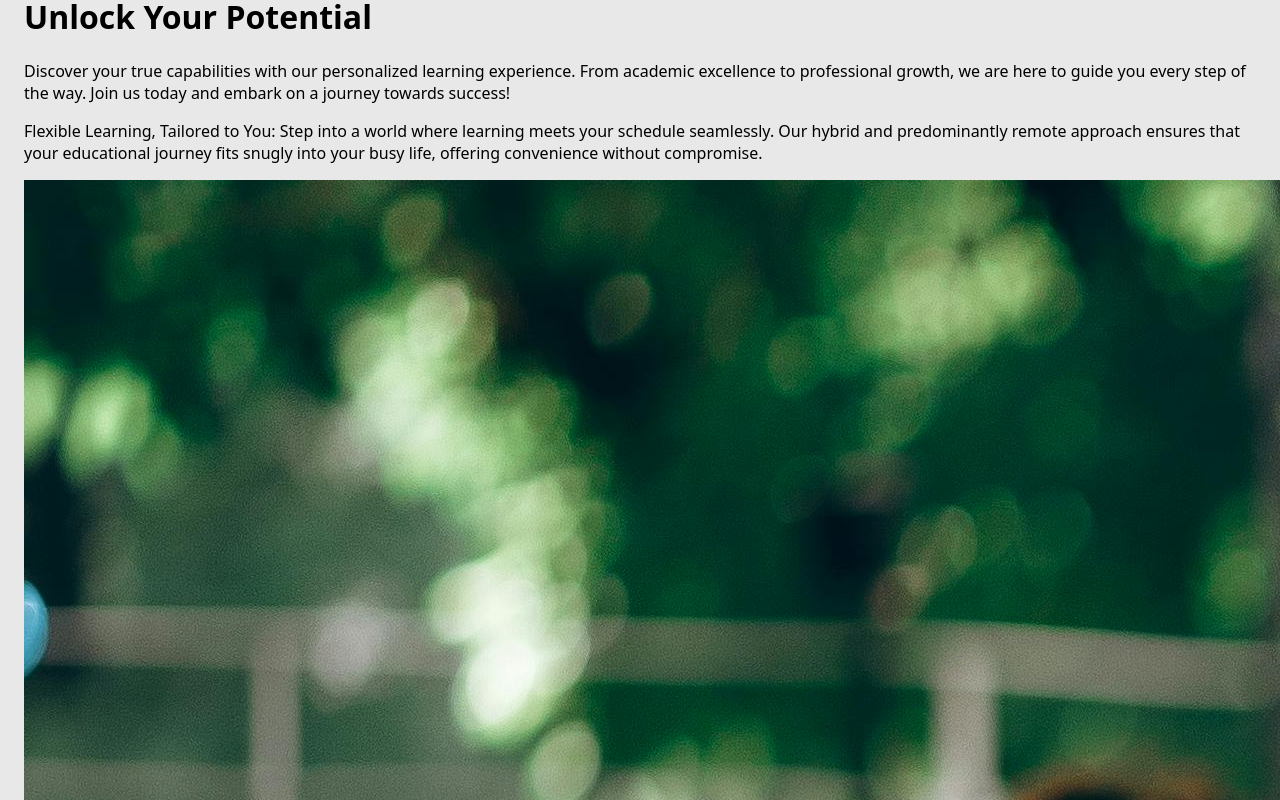
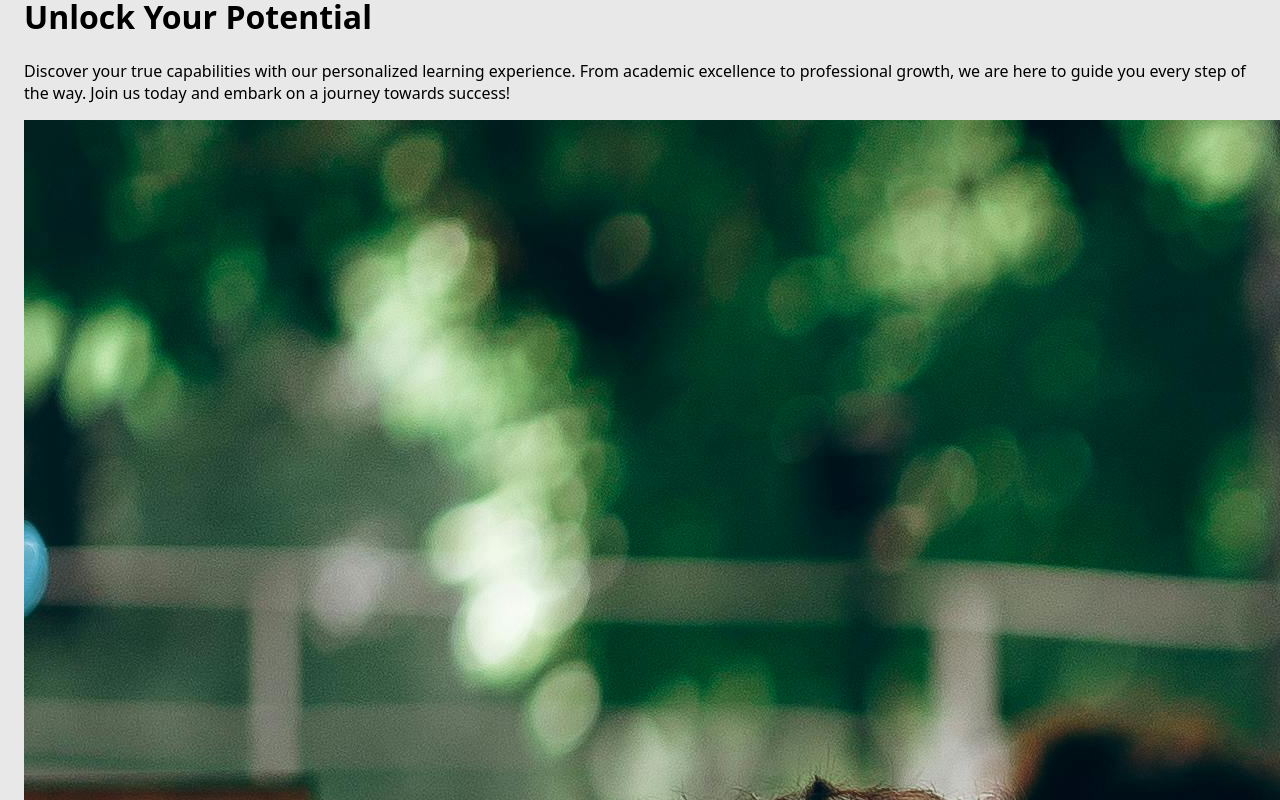
Before and after one commit to Rbustan0/BrainyTutoring, a React (Vite) app: page / in a window 1280 px wide. Shown: the part 3540-4340 px from the top of the page. Built offline with nearby package versions, Linux system fonts and the light colour scheme; the HTML template or start-up script is replaced by a standard one.

Commit message:
Refactor main for better loading time

```diff
--- a/src/pages/home.jsx
+++ b/src/pages/home.jsx
@@ -1,58 +1,63 @@
 import React from 'react';
 
 const Home = () => {
+  const sections = [
+    {
+      title: "Flexible Learning",
+      description: "Tailored to You: Step into a world where learning meets your schedule seamlessly. Our hybrid and predominantly remote approach ensures that your educational journey fits snugly into your busy life, offering convenience without compromise.",
+      imageUrl: "/1.jpg",
+      alt: "College students gathering for coffee",
+      className: "bg-orange-400"
+    },
+    {
+      title: "Discover Your Potential in S.T.E.M",
+      description: "Dive into the wonders of Science, Technology, Engineering, and Mathematics with our immersive S.T.E.M. curriculum. From the intricacies of coding to the marvels of physics, we ignite curiosity and foster innovation, empowering you to thrive in the digital age.",
+      imageUrl: "/new1.jpg",
+      alt: "Chemistry student prepping tools for experiment",
+      className: "bg-green-400"
+    },
+    {
+      title: "Beyond Tutoring",
+      description: "Elevate Your Academic Journey: It's not just about the grades; it's about mastering the art of learning. Our academic coaching goes beyond the textbook, guiding you towards effective study habits, critical thinking skills, and a mindset primed for success.",
+      imageUrl: "/3.jpg",
+      alt: "A mentor giving a speech to a group",
+      className: "bg-yellow-400"
+    },
+    {
+      title: "Craft Your Future with Confidence",
+      description: "Your resume is more than just a piece of paper; it's a reflection of your journey and aspirations. Our expert resume-building services polish your achievements, highlighting your unique strengths and propelling you towards your dreams.",
+      imageUrl: "/new2.jpg",
+      alt: "A group of people in a meeting room discussing business strategies",
+      className: "bg-red-400"
+    }
+  ];
+
   return (
-    <div className="container mx-auto mt-8">
+    <div className="container mx-auto mt-4">
       <div className="bg-blue-400 rounded-lg p-8 mb-8">
         <div className="text-center">
-          <h1 className="text-5xl font-bold text-neutral-100 mb-6">Unlock Your Potential</h1>
-          <p className="text-lg text-neutral-100 mb-4">Discover your true capabilities with our personalized learning experience. From academic excellence to professional growth, we are here to guide you every step of the way. Join us today and embark on a journey towards success!</p>
+          <h1 className="text-4xl lg:text-5xl font-bold text-neutral-100 mb-6">Unlock Your Potential</h1>
+          <p className="text-base lg:text-lg text-neutral-100 mb-4">Discover your true capabilities with our personalized learning experience. From academic excellence to professional growth, we are here to guide you every step of the way. Join us today and embark on a journey towards success!</p>
         </div>
       </div>
-      <div className="flex flex-col md:flex-row justify-center items-center mb-8">
-        <div className="md:w-1/2 p-4">
-          <p className="text-center rounded-lg bg-blue-500 text-neutral-100 lg:text-xl xl:text-2xl 2xl:text-3xl p-6 md:p-8">Flexible Learning, Tailored to You: Step into a world where learning meets your schedule seamlessly. Our hybrid and predominantly remote approach ensures that your educational journey fits snugly into your busy life, offering convenience without compromise.</p>
-        </div>
-        <div className="md:w-1/2 p-4">
-          <img src='/1.jpg' alt='College students gathering for coffee'
-            className="w-full h-auto lg:-h-full object-fill md:h-64 lg:h-96 rounded-lg"
+      {sections.map((section, index) => (
+        <div key={index} className="rounded-lg p-2 mb-2">
+          <div className="flex flex-col md:flex-row justify-center items-center mb-2">
+            <div className="md:w-1/2 p-4 flex justify-center">
+              <img src={section.imageUrl} alt={section.alt}
+                className="lazyload w-full md:w-10/12 h-auto lg:-h-full object-cover md:h-64 lg:h-96 rounded-lg"
                 loading="lazy"
               />
             </div>
-      </div>
-      <div className="flex flex-col md:flex-row justify-center items-center mb-8">
-        <div className="md:w-1/2 p-4">
-          <img src='/new1.jpg' alt='Chemistry student prepping tools for experiment'
-            className="w-full h-auto lg:-h-full object-fill md:h-64 lg:h-96 rounded-lg"
-            loading="lazy"
-          />
-        </div>
-        <div className="md:w-1/2 p-4">
-          <p className="text-center rounded-lg bg-green-500 text-neutral-100 lg:text-xl xl:text-2xl 2xl:text-3xl p-6 md:p-8">Unlock Your Potential in S.T.E.M: Dive into the wonders of Science, Technology, Engineering, and Mathematics with our immersive S.T.E.M. curriculum. From the intricacies of coding to the marvels of physics, we ignite curiosity and foster innovation, empowering you to thrive in the digital age.</p>
+            <div className={`${section.className} rounded-lg md:w-1/2 p-4 md:ml-2`}>
+              <div className="text-center">
+                <h1 className="text-2xl lg:text-4xl font-bold text-neutral-100 mb-6">{section.title}</h1>
+                <p className="text-sm lg:text-lg text-neutral-100 mb-4">{section.description}</p>
               </div>
             </div>
-      <div className="flex flex-col md:flex-row justify-center items-center mb-8">
-        <div className="md:w-1/2 p-4">
-          <p className="text-center rounded-lg bg-yellow-500 text-neutral-100 lg:text-xl xl:text-2xl 2xl:text-3xl p-6 md:p-8">Beyond Tutoring: Elevate Your Academic Journey: It's not just about the grades; it's about mastering the art of learning. Our academic coaching goes beyond the textbook, guiding you towards effective study habits, critical thinking skills, and a mindset primed for success.</p>
-        </div>
-        <div className="md:w-1/2 p-4">
-          <img src='/3.jpg' alt='A mentor giving a speech to a group'
-            className="w-full h-auto lg:-h-full object-fill md:h-64 lg:h-96 rounded-lg"
-            loading="lazy"
-          />
           </div>
         </div>
-      <div className="flex flex-col md:flex-row justify-center items-center mb-8">
-        <div className="md:w-1/2 p-4">
-          <img src='/new2.jpg' alt='A group of people in a meeting room discussing business strategies'
-            className="w-full h-auto lg:-h-full object-fill md:h-64 lg:h-96 rounded-lg"
-            loading="lazy"
-          />
-        </div>
-        <div className="md:w-1/2 p-4">
-          <p className="text-center rounded-lg bg-red-500 text-neutral-100 lg:text-xl xl:text-2xl 2xl:text-3xl p-6 md:p-8">Craft Your Future with Confidence: Your resume is more than just a piece of paper; it's a reflection of your journey and aspirations. Our expert resume-building services polish your achievements, highlighting your unique strengths and propelling you towards your dreams.</p>
-        </div>
-      </div>
+      ))}
     </div>
   );
 };
```
Lines whose indentation alone changed are shown as unchanged.
